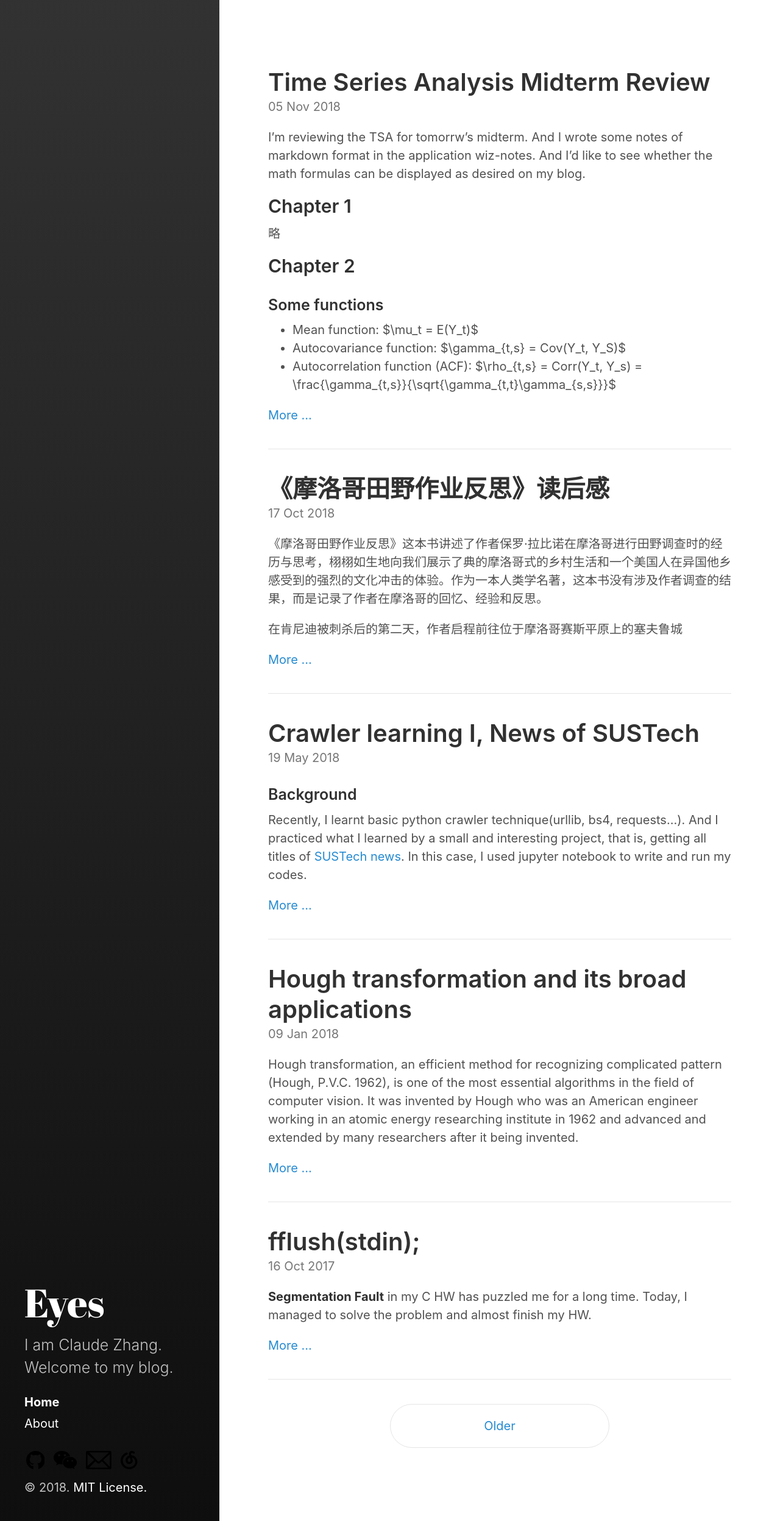
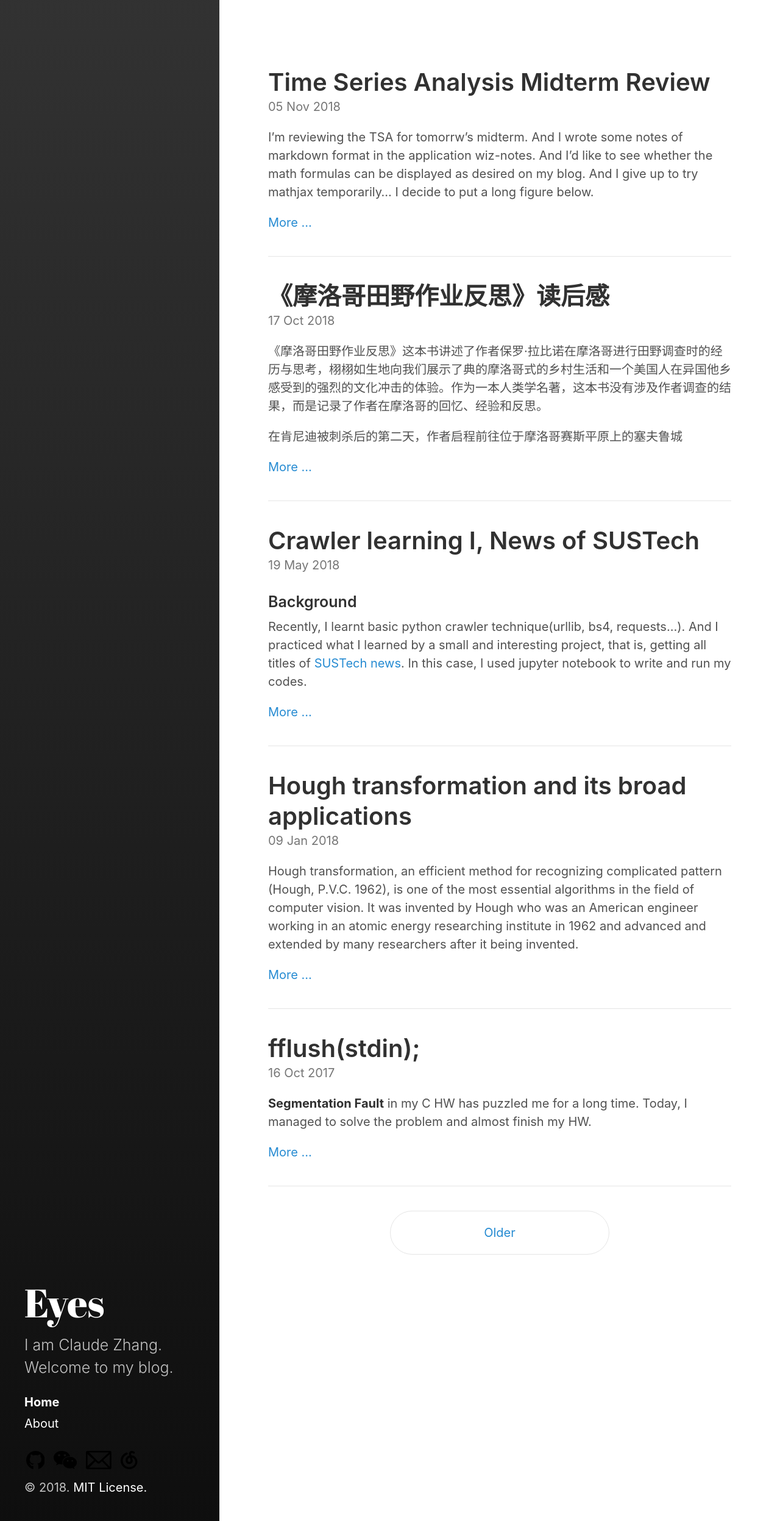
Before and after one commit to claude9493/claude9493.github.io, a Jekyll site: the page built from index.html, in a window 1280 px wide. Shown: the whole page at 61% size. Built offline with Jekyll 4.4.1, drawn with Linux system fonts in a browser that asks for light colours; nearby versions of some CDN libraries; the list of posts is cut into pages by our own code; some of the changed lines change nothing that is shown.

Commit message:
Update 2018-11-05-Time-Series-Analysis-Review.md
I give up to try mathjax temporarily...  I decide to put a long figure.

```diff
--- a/_posts/2018-11-05-Time-Series-Analysis-Review.md
+++ b/_posts/2018-11-05-Time-Series-Analysis-Review.md
@@ -4,103 +4,7 @@
 excerpt_separator:  <!--more-->
 ---
 
-<link rel="stylesheet" href="https://cdnjs.cloudflare.com/ajax/libs/KaTeX/0.5.1/katex.min.css">
+I'm reviewing the TSA for tomorrw's midterm. And I wrote some notes of markdown format in the application wiz-notes. And I'd like to see whether the math formulas can be displayed as desired on my blog. And I give up to try mathjax temporarily...  I decide to put a long figure below.
+<!--more-->
 
-<script src="https://cdn.mathjax.org/mathjax/latest/MathJax.js?config=TeX-AMS-MML_HTMLorMML" type="text/javascript"></script>
-
-I'm reviewing the TSA for tomorrw's midterm. And I wrote some notes of markdown format in the application wiz-notes. And I'd like to see whether the math formulas can be displayed as desired on my blog.
-
-## Chapter 1
-略
-
-## Chapter 2
-### Some functions
-- Mean function: $\mu_t = E(Y_t)$
-- Autocovariance function: $\gamma_{t,s} = Cov(Y_t, Y_S)$
-- Autocorrelation function (ACF): $\rho_{t,s} = Corr(Y_t, Y_s) = \frac{\gamma_{t,s}}{\sqrt{\gamma_{t,t}\gamma_{s,s}}}$
-<!--more-->
-### Stationarity
-- Strictly stationarity
-    - if the joint distribution of $Y_{t_1}, Y_{t_2},...,Y_{t_n}$  is the same as the joint distribution of $Y_{t_1-k}, Y_{t_2-k},...,Y_{t_n-k}$ for all choices of time $t_1, t_2, ..., t_n$ and all choices of time lags $k$
-    - White noise ${e_t}$ [A sequence of i.i.d random variables] is strictly stationary
-    - $\gamma_{t,s} = \gamma_{0,|t-s|} = \gamma_{k}, k = |t-s|$
-    - Properties: $\gamma_0 = Var(Y_t)\qquad\rho_0 = 1\qquad\gamma_k = \gamma_{-k}\qquad |\gamma_k|\leq\gamma_0, |\rho_k|\leq1$
-- Weak stationaity
-    - $E(Y_t) = c$, $c$ is a constant, $\gamma_{t,t-k} = \gamma_{0,k}$ for all time $t$ and lag $k$
-    - A strictly stationary process with finite variance must be a weak stationary process
-
-## Chapter 3
-### Trends
-- Stochastic trend
-    - Every simulation show completely different "trend"
-- Deterministic trend
-    - Mean function is relatively simple (not constant) functions of time
-### Mean of series with deterministic trend (Estimation)
-- Constant mean
-    - $Y_t = \mu + X_t$ with $E(X_t) = 0$
-    - $\bar{Y} = \frac{1}{n}\sum_{t=1}^{n}Y_t$
-    - $Var(\bar{Y}) = \frac{\gamma_0}{n}[1+2\sum_{k=1}^{n-1}(1-\frac{k}{n})\rho_k]$
-- Linear trend
-    - $\mu_t = \beta_0 + \beta_1t$
-    - $\hat{\beta_1} = \frac{\sum_{t=0}^{n}(Y_t-\bar{Y})(t-\bar{t})}{\sum_{t=1}^{n}(t-\bar{t})^2}$
-    - $\hat{\beta_0} = \bar{Y} - \hat{\beta_1}\bar{t}$
-- Seasonal means model
-    - Think: 在拟合的时候截距项如何存在, 未知参数个数和方程个数要一致.
-### Reliability and Efficiency of Regression Model
-Variance of the estimates
-$Var(\bar{Y}) = \frac{\gamma_0}{n}[1+2\sum_{k=1}^{n-1}(1-\frac{k}{n})\rho_k]$
-### Interpreting Regression Output
-$R^2 = \frac{SSR}{SST} = 1-\frac{SSE}{SST}$
-$R_{adj}^2 = 1-\frac{n-1}{n-k-1}(1-R^2)$ $p = k+1$
-### Residual Analysis
-- Residual sequence diagram, Histogram of standardized residuals, QQ-plot, sample autocorrelation function,
-- `rstudent(model)`  返回拟合模型的*(外)学生化*残差
-
-## Chapter 4
-### General Linear Process
-A weighted linear combination of present and past **white noise terms**.
-$Y_t = e_t + \psi_1e_{t-1} + \psi_2e_{t-2} + ...$, $e_t\sim i.i.d(0,\sigma_e^2)$
-Condition which make the process meaningful mathematically: $\sum_{i=1}^{\infty}\psi_i^2 < \infty$
-$E(Y_t) = 0$, $\gamma_k = Cov(Y_t, Y_{t-k}) = \sigma_e^2\sum_{i=0}^{\infty}\psi_i\psi_{i+k}, k>0$ where $\psi_0 = 1$
-非零均值的话在右边加$\mu$就行
-### Moving Average
-MA(q): $Y_t = e_t - \theta_1e_{t-1} - \theta_2e_{t-2} - ...- \theta_qe_{t-q}$
-ACF of MA(q) is `tailed-off` beyond lag q..
-MA(1), MA(2): Autocovariance 和 Autocorrelation 的推导
-
-
-### Autoregressive
-AR(p): $Y_t = \phi_1Y_{t-1} + \phi_2Y_{t-2} + ... + \phi_pY_{t-p} + e_t$
-AR(1), AR(2): Autocovariance 和 Autocorrelation 的推导
-- 在算$Cov(Y_t, Y_{t-1})$ 的时候别忘了$Y_{t-1}$ 和 $Y_{t-2}$之间的关系
-- When calculating $\gamma_k$ of AR(p), it's useful to assume $\mu = 0$ and multiple $Y_{t-k}$ in both sides of the equation which defines the model.
-- Stationary Conditions
-    - AR(1): $Y_t = \phi Y_{t-1} + e_{t-1}$ $|\phi| < 1$
-    - AR(p): the roots of AR characteristic equation $\phi(x) = 0$ each exceed 1 in absolute value.
-    - AR(2): $\phi_1+\phi_2 < 1, \phi_2-\phi_1 < 1, |\phi_2| < 1$
-##### Backshift operator
-$BX_t = X_{t-1}$
-$\phi(B)Y_t = \phi_0+e_t$, AR polynomial. For AR(2), $\phi(B) = 1-\phi_1B-\phi_2B^2$
-$\phi(x) = 0$ AR characteristic equation: replace $B$ by $x$ in AR polynomial.
-##### How to rewrite AR(p) model as MA($\infty$) model?
-AR(p): $\Phi(B)Y_t = \phi_0 + e_t$
-Consider whether the reverse operator $\Phi^{-1}(B)$ exists.
-If exists, $Y_t = \Phi^{-1}(B)\phi_0 + \Phi^{-1}(B)e_t$
-##### Yule-Walker equations
-什么东东?
-### ARMA(p,q)
-$Y_t = \phi_1Y_{t-1}+\phi_2Y_{t-2}+...+\phi_pY_{t-p}+e_t-\theta_1e_{t-1}-\theta_2e_{t-2}-...-\theta_qe_{t-q}, \phi_p\neq0, \theta_q\neq0$
-$\phi(B)Y_t = \theta(B)e_t$, $\phi(B) = 1 - \phi_1B - \phi_2B^2 - ... - \phi_pB^p$, $\theta(B) = 1 - \theta_1B - \theta_2B^2 - ... - \theta_qB^q$.
-ARMA(p,q), p, q 的确定, 记得看在用滞后算子表示的情况下两边能不能约分. Whether there is a *common factor* between AR polynomial $\phi(B)$ and MA polynomial $\theta(B)$.
-ARMA(1,1) 的各种推导, $Y_t = \phi_0+\phi_1Y_{t-1}+e_t-\theta_1e_{t-1}$
-**Stationary condition**: Roots of $\phi(z) = 0$ are outside the unit circle.
-Stationarity is only related with the coefficients in the AR part.
-##### ARMA(p,q) to MA($\infty$), General linear process expression for ARMA model
-Under stationary condition, $\phi^{-1}(B)$ exists.
-$Y_t = \phi^{-1}(B)\phi_0 + \phi^{-1}(B)\theta(B)e_t$
-##### ARMA(p,q) to AR($\infty$), Invertibility
-Reversible condition: all roots of $\theta(x) = 0$ are outside the unit circle.
-Under reversible condition, $\theta^{-1}(B)$ exists.
-$\theta^{-1}(B)\phi(B)Y_t = \theta^{-1}(B)\phi_0+e_t$
-##### Useful Taylor Equation
-$\frac{1}{1-x} = 1 + x + x^2 + x^3 + ...$
+![](http://ovlm69ca3.bkt.clouddn.com/%E6%97%B6%E9%97%B4%E5%BA%8F%E5%88%97%E5%88%86%E6%9E%90-%E6%9C%9F%E4%B8%AD%E5%A4%8D%E4%B9%A0.png)
```
